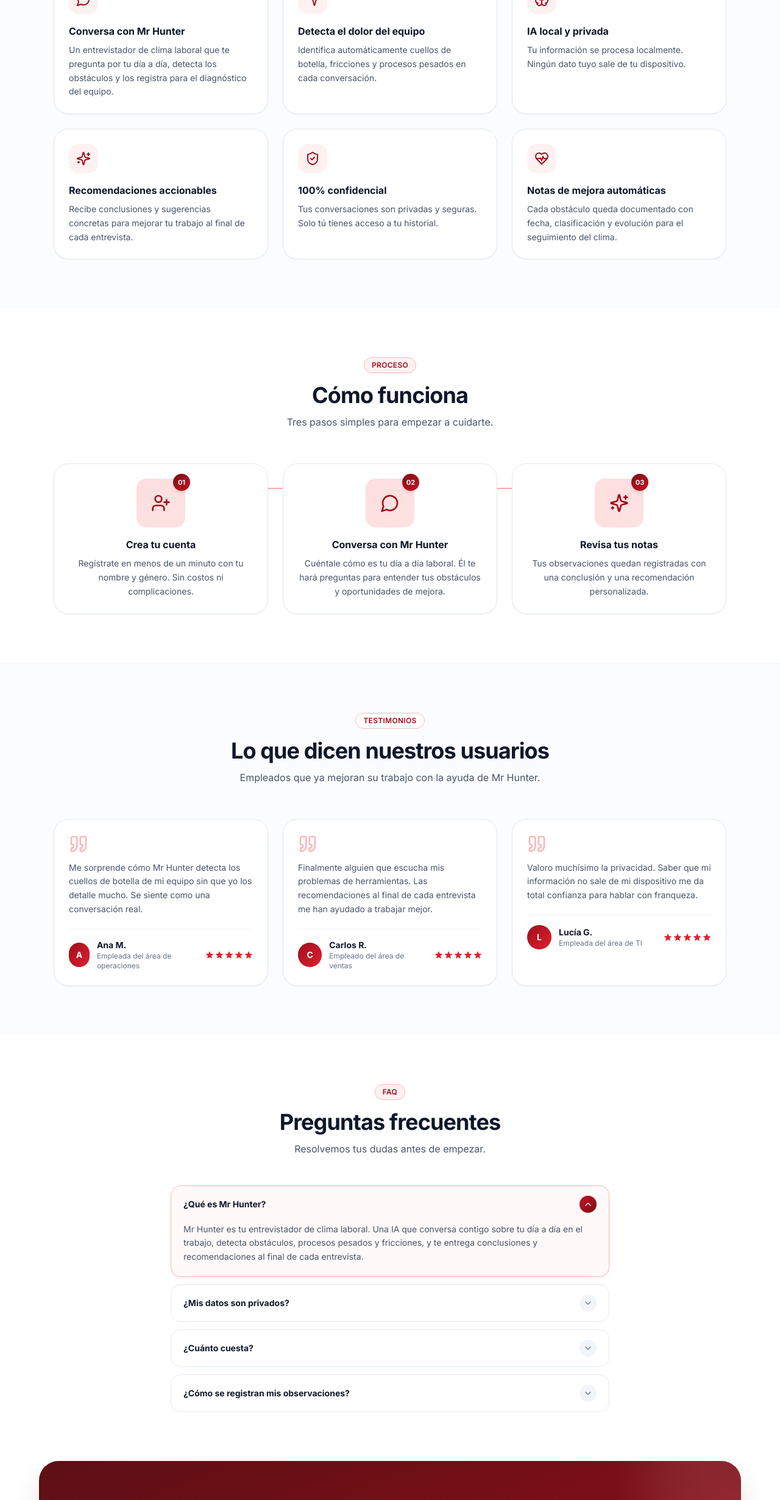
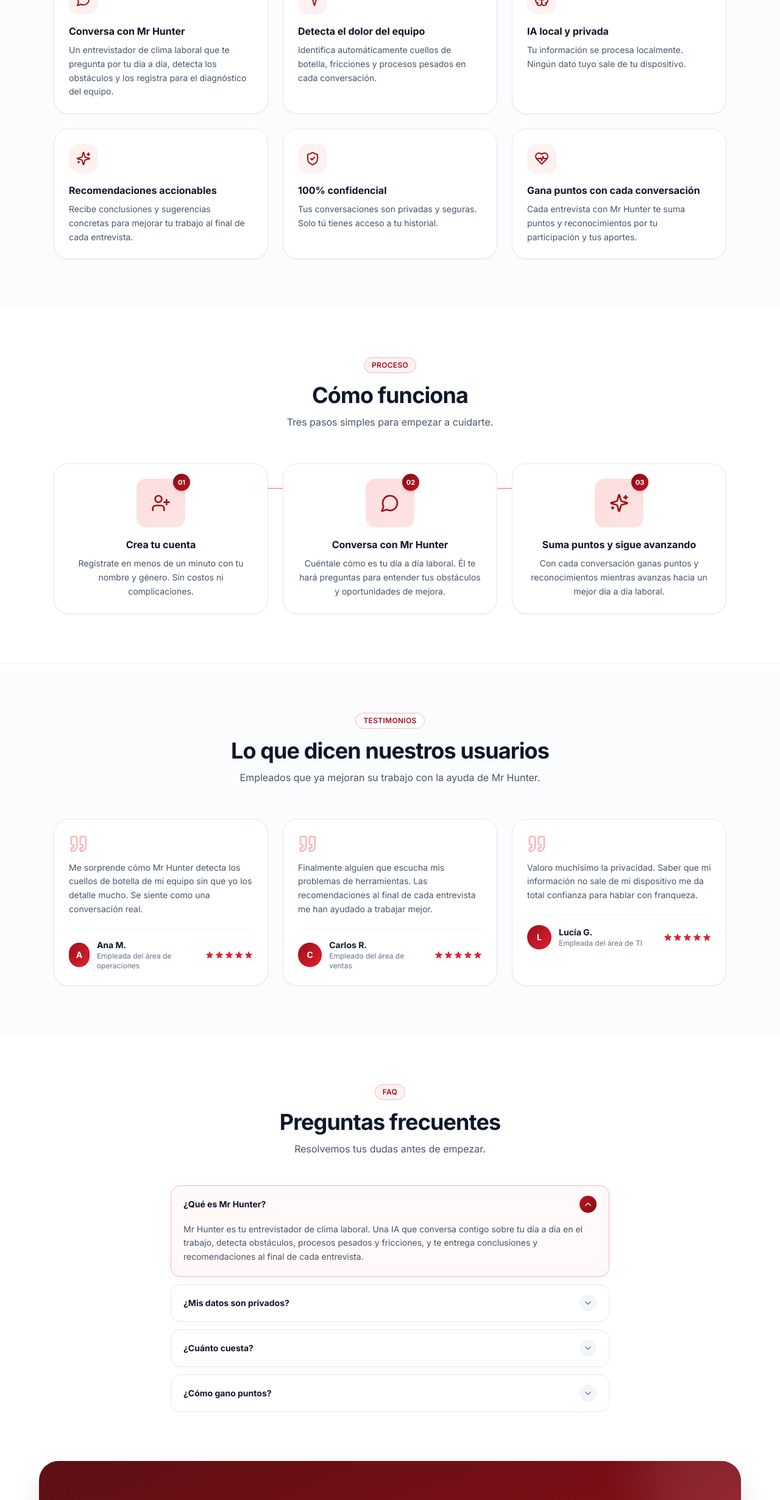
Before and after one commit to 0noxtackore/PainHunter, a React (Vite) app: page / in a window 1280 px wide. Shown: the part 1199-3659 px from the top of the page at 61% size. Built offline with nearby package versions, Linux system fonts and the light colour scheme; no server answers.

Commit message:
Reword landing copy to rewards instead of internal notes

```diff
--- a/src/pages/LandingPage.jsx
+++ b/src/pages/LandingPage.jsx
@@ -47,8 +47,8 @@ const FEATURES = [
   },
   {
     icon: HeartPulse,
-    title: 'Notas de mejora automáticas',
-    text: 'Cada obstáculo queda documentado con fecha, clasificación y evolución para el seguimiento del clima.',
+    title: 'Gana puntos con cada conversación',
+    text: 'Cada entrevista con Mr Hunter te suma puntos y reconocimientos por tu participación y tus aportes.',
   },
 ];
 
@@ -68,8 +68,8 @@ const STEPS = [
   {
     n: '03',
     icon: Sparkles,
-    title: 'Revisa tus notas',
-    text: 'Tus observaciones quedan registradas con una conclusión y una recomendación personalizada.',
+    title: 'Suma puntos y sigue avanzando',
+    text: 'Con cada conversación ganas puntos y reconocimientos mientras avanzas hacia un mejor día a día laboral.',
   },
 ];
 
@@ -105,8 +105,8 @@ const FAQS = [
     a: 'Crear tu cuenta y conversar con Mr Hunter es completamente gratis. Mejorar el clima laboral no debería tener barreras.',
   },
   {
-    q: '¿Cómo se registran mis observaciones?',
-    a: 'Mr Hunter analiza cada conversación y detecta automáticamente los obstáculos que mencionas (herramientas, procesos, comunicación, carga de trabajo) y crea una nota de mejora para tu seguimiento.',
+    q: '¿Cómo gano puntos?',
+    a: 'Cada conversación con Mr Hunter te suma puntos por participar y por compartir tus experiencias laborales. Acumulas recompensas que reconocen tu constancia y tus aportes al mejorar el clima del equipo.',
   },
 ];
 
```
